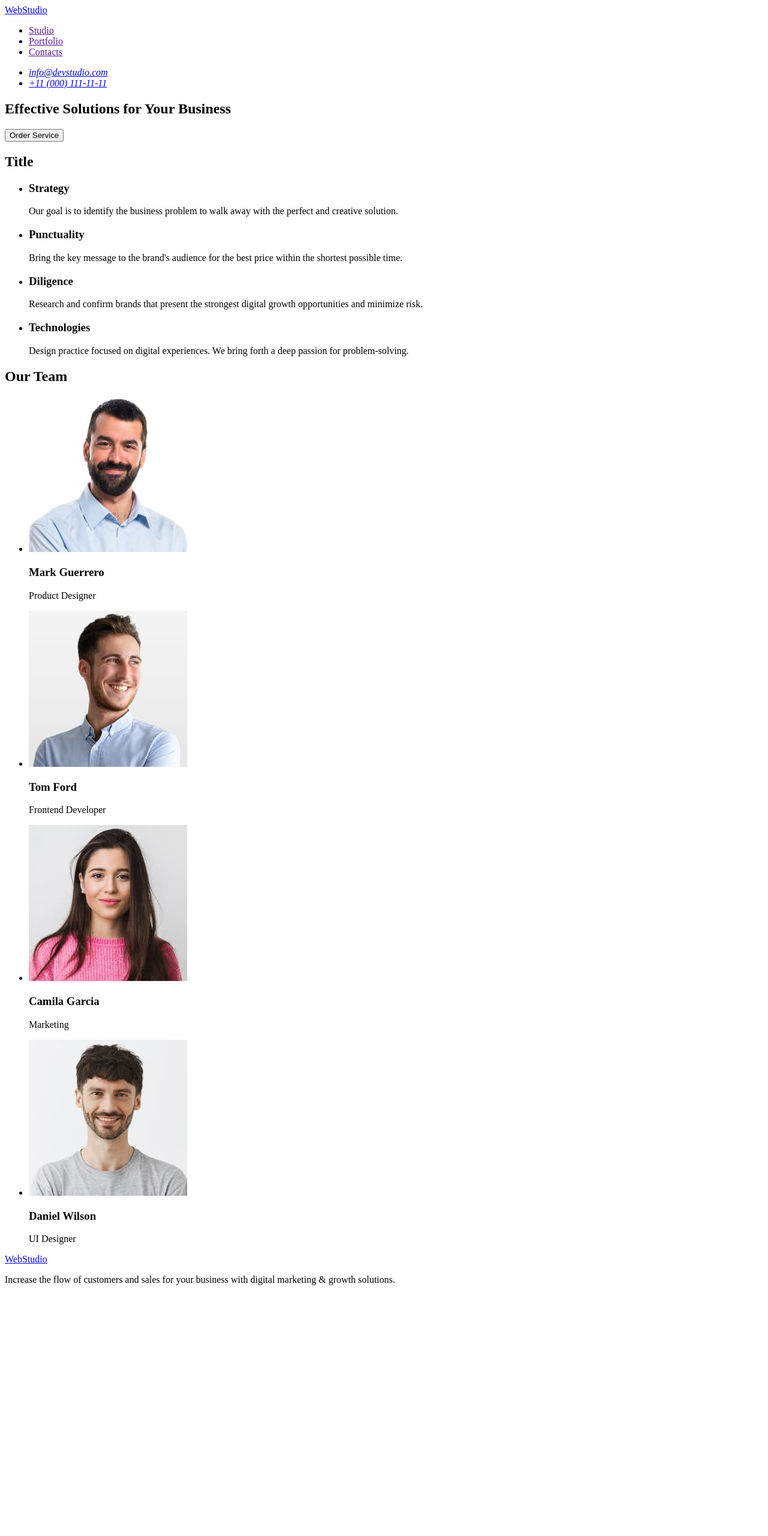
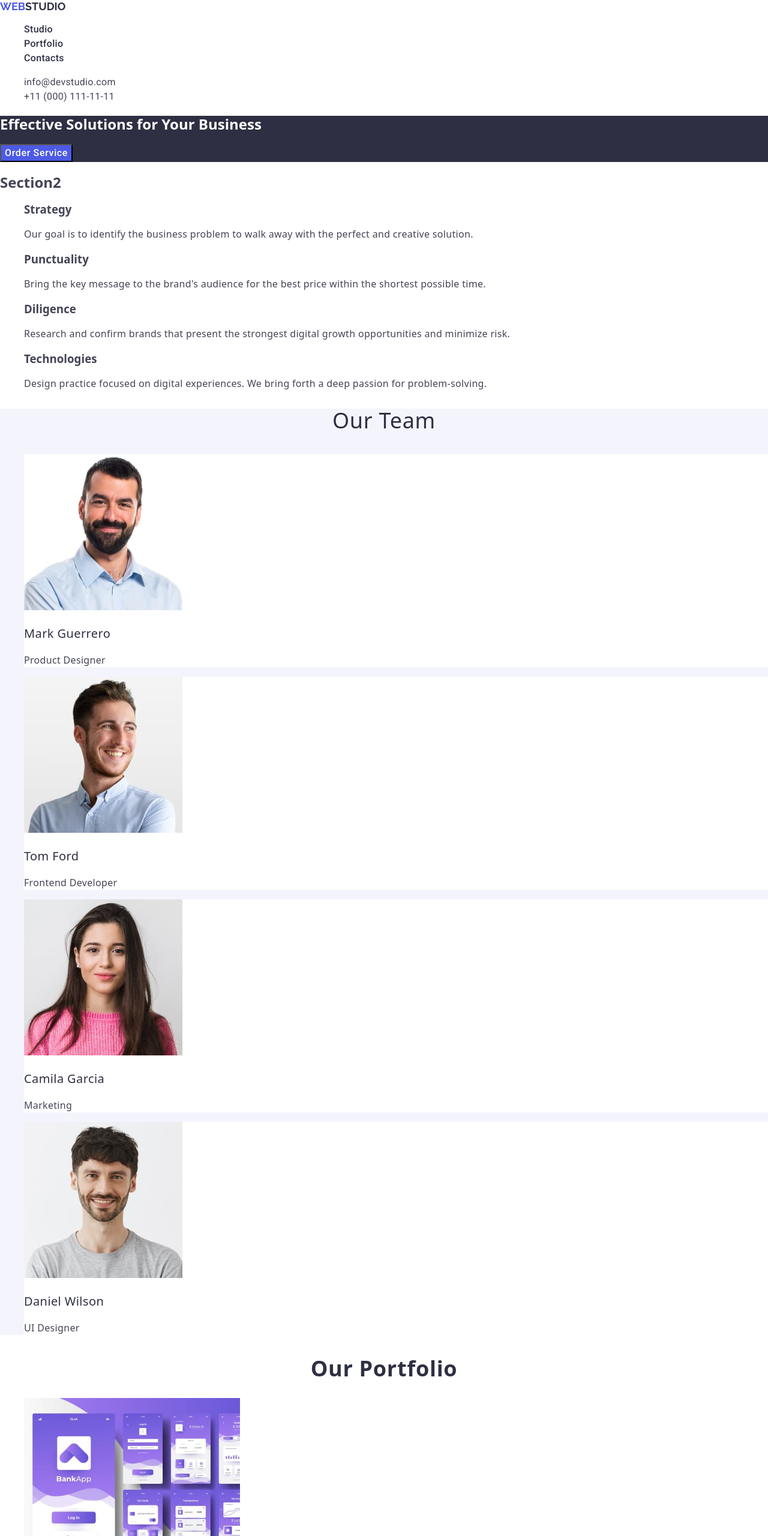
Before and after one commit to kiokate/goit-markup-hw-02, a plain HTML site: page index.html in a window 1280 px wide. Shown: the top 2560 px of the page at 60% size. Before the commit the page ends 2158 px from the top, so only its background shows below. Drawn offline with nearby package versions, Linux system fonts and the light colour scheme.

Commit message:
createcss

```diff
--- /dev/null
+++ b/css/styles.css
@@ -0,0 +1,219 @@
+body {
+  font-family: "Roboto", sans-serif;
+  color: #434455;
+  background-color: #ffffff;
+}
+a {
+  text-decoration: none;
+}
+
+ul {
+  list-style: none;
+}
+
+.header {
+  background: #ffffff;
+}
+.logo {
+  color: #4d5ae5;
+  font-family: "Raleway", sans-serif;
+  font-weight: 700;
+  font-size: 18px;
+  line-height: 1.17;
+  letter-spacing: 0, 03em;
+  text-transform: uppercase;
+}
+
+.title-two-part {
+  color: #2e2f42;
+}
+
+.link {
+  color: #2e2f42;
+  font-family: Roboto;
+  font-size: 16px;
+  font-weight: 500;
+  line-height: 1.5;
+  letter-spacing: 0.02em;
+}
+
+.link:active {
+  color: #404bbf;
+}
+.link:hover {
+  color: #404bbf;
+}
+.link:focus {
+  color: #404bbf;
+}
+
+.header-top {
+  list-style-type: none;
+}
+
+.contacts-list {
+  font-style: normal;
+}
+
+.contact-connection {
+  color: #434455;
+  font-family: Roboto;
+  font-size: 16px;
+  line-height: 1.5;
+  letter-spacing: 0.02em;
+}
+
+.contact-connection:hover {
+  color: #404bbf;
+}
+
+.contact-connection:focus {
+  color: #404bbf;
+}
+
+/* Section 1 */
+
+.main-content-section {
+  background-color: #2e2f42;
+}
+
+.main-content {
+  color: white;
+  background-color: #2e2f42;
+  text-align: center;
+  font-size: 56px;
+  font-weight: 700;
+  line-height: 1.07;
+  letter-spacing: 0.02em;
+}
+
+.button-style {
+  color: #ffffff;
+  font-family: "Roboto", sans-serif;
+  font-weight: 500;
+  line-height: 1.5;
+  letter-spacing: 0.04em;
+  background: #4d5ae5;
+  cursor: pointer;
+}
+.button-style:hover {
+  background: #404bbf;
+}
+
+.button-style:focus {
+  background-color: #404bbf;
+}
+.content-section {
+  background-color: #2e2f42;
+  color: #ffffff;
+}
+.content-info-top {
+  color: #434455;
+}
+.content-info {
+  font-size: 20px;
+  font-weight: 500;
+  line-height: 1.2;
+  letter-spacing: 0.02em;
+}
+
+.description-content-info {
+  color: #434455;
+  font-size: 16px;
+  line-height: 1.5;
+  letter-spacing: 0.02em;
+}
+
+/* Section 3 */
+.main-content-team {
+  color: #2e2f42;
+  font-size: 36px;
+  text-align: center;
+  font-weight: 500;
+  line-height: 1.11;
+  letter-spacing: 0.02em;
+  text-transform: capitalize;
+}
+
+.main-content-team-list {
+  font-size: 36px;
+  font-weight: 500;
+  line-height: 1.11;
+  letter-spacing: 0.02em;
+  list-style: none;
+}
+
+.main-content-team-pic {
+  background-color: #ffffff;
+}
+
+.our-team {
+  background-color: #f4f4fd;
+}
+
+.team-photo {
+  justify-content: center;
+  background: #ffffff;
+}
+
+.main-content-team-person {
+  color: #2e2f42;
+  background: #ffffff;
+  font-weight: 500;
+  font-size: 20px;
+  line-height: 1.2;
+  letter-spacing: 0.02em;
+}
+
+.main-content-team-person-job {
+  color: #434455;
+  font-size: 16px;
+  line-height: 1.5;
+  letter-spacing: 0.02em;
+}
+
+.main-content-portfolio {
+  color: #2e2f42;
+  font-size: 36px;
+  text-align: center;
+  font-weight: 700;
+  line-height: 1.11;
+  letter-spacing: 0.02em;
+  text-transform: capitalize;
+}
+
+.main-content-portfolio-pic {
+  background: #ffffff;
+}
+
+.main-content-portfolio-work {
+  color: #2e2f42;
+  font-size: 20px;
+  font-weight: 500;
+  line-height: 1.2;
+  letter-spacing: 0.02em;
+}
+
+.main-content-portfolio-work-description {
+  color: #434455;
+  font-size: 16px;
+  line-height: 1.5;
+  letter-spacing: 0.02em;
+}
+
+/* Footer */
+.footer-text {
+  background-color: #2e2f42;
+}
+
+.footer-text-end {
+  color: #f4f4fd;
+  font-size: 16px;
+  font-weight: 400;
+  line-height: 1.5;
+  letter-spacing: 0.02em;
+}
+
+.title-two-part-fotter {
+  color: #f4f4fd;
+}
--- a/index.html
+++ b/index.html
@@ -4,115 +4,214 @@
     <meta charset="UTF-8" />
     <meta name="viewport" content="width=device-width, initial-scale=1.0" />
     <title>Document</title>
+    <link rel="stylesheet" href="./css/styles.css" />
+    <link
+      rel="stylesheet"
+      href="https://cdn.jsdelivr.net/npm/modern-normalize@2.0.0/modern-normalize.min.css"
+    />
+    <link rel="preconnect" href="https://fonts.googleapis.com" />
+    <link rel="preconnect" href="https://fonts.gstatic.com" crossorigin />
+    <link
+      href="https://fonts.googleapis.com/css2?family=Raleway:wght@700&family=Roboto:wght@400;500;700&display=swap"
+      rel="stylesheet"
+    />
   </head>
   <body>
     <header>
       <nav>
-        <a href="./index.html">WebStudio</a>
-        <ul>
-          <li><a href="">Studio</a></li>
-          <li><a href="">Portfolio</a></li>
-          <li><a href="">Contacts</a></li>
+        <a href="./index.html" class="logo"
+          >Web<span class="title-two-part">Studio</span></a
+        >
+        <ul class="header-top">
+          <li><a href="./index.html" class="link">Studio</a></li>
+          <li><a href="" class="link">Portfolio</a></li>
+          <li><a href="" class="link">Contacts</a></li>
         </ul>
       </nav>
-      <address>
-        <ul>
+      <address class="contacts-list">
+        <ul class="header-top">
           <li>
-            <a href="mailto:info@devstudio.com">info@devstudio.com </a>
+            <a href="mailto:info@devstudio.com" class="contact-connection"
+              >info@devstudio.com
+            </a>
           </li>
           <li>
-            <a href="tel:+110001111111">+11 (000) 111-11-11</a>
+            <a href="tel:+110001111111" class="contact-connection"
+              >+11 (000) 111-11-11</a
+            >
           </li>
         </ul>
       </address>
     </header>
     <main>
-      <section>
-        <h1>Effective Solutions for Your Business</h1>
-        <button type="button">Order Service</button>
+      <section class="main-content-section">
+        <h1 class="content-section">Effective Solutions for Your Business</h1>
+        <button type="button" class="button-style">Order Service</button>
       </section>
       <section>
-        <h2>Title</h2>
+        <h2 class="content-info-top">Section2</h2>
         <ul>
-          <li>
+          <li class="content-info-top">
             <h3>Strategy</h3>
-            <p>
+            <p class="description-content-info">
               Our goal is to identify the business problem to walk away with the
               perfect and creative solution.
             </p>
           </li>
-          <li>
+          <li class="content-info-top">
             <h3>Punctuality</h3>
-            <p>
+            <p class="description-content-info">
               Bring the key message to the brand's audience for the best price
               within the shortest possible time.
             </p>
           </li>
-          <li>
+          <li class="content-info-top">
             <h3>Diligence</h3>
-            <p>
+            <p class="description-content-info">
               Research and confirm brands that present the strongest digital
               growth opportunities and minimize risk.
             </p>
           </li>
-          <li>
+          <li class="content-info-top">
             <h3>Technologies</h3>
-            <p>
+            <p class="description-content-info">
               Design practice focused on digital experiences. We bring forth a
               deep passion for problem-solving.
             </p>
           </li>
         </ul>
       </section>
-      <section>
-        <h2>Our Team</h2>
-        <ul>
-          <li>
+      <section class="our-team">
+        <h2 class="main-content-team">Our Team</h2>
+        <ul class="main-content-team-list">
+          <li class="main-content-team-pic">
             <img
               src="./images/MarkGuerrero.jpg"
               alt="Mark Guerrero"
               width="264"
               height="260"
+              class="team-photo"
             />
-            <h3>Mark Guerrero</h3>
-            <p>Product Designer</p>
+            <h3 class="main-content-team-person">Mark Guerrero</h3>
+            <p class="main-content-team-person-job">Product Designer</p>
           </li>
-          <li>
+          <li class="main-content-team-pic">
             <img
               src="./images/TomFord.jpg"
               alt="Tom Ford"
               width="264"
               height="260"
+              class="team-photo"
             />
-            <h3>Tom Ford</h3>
-            <p>Frontend Developer</p>
+            <h3 class="main-content-team-person">Tom Ford</h3>
+            <p class="main-content-team-person-job">Frontend Developer</p>
           </li>
-          <li>
+          <li class="main-content-team-pic">
             <img
               src="./images/CamilaGarcia.jpg"
               alt="Camila Garcia"
               width="264"
               height="260"
+              class="team-photo"
             />
-            <h3>Camila Garcia</h3>
-            <p>Marketing</p>
+            <h3 class="main-content-team-person">Camila Garcia</h3>
+            <p class="main-content-team-person-job">Marketing</p>
           </li>
-          <li>
+          <li class="main-content-team-pic">
             <img
               src="./images/DanielWilson.jpg"
               alt="Daniel Wilson"
               width="264"
               height="260"
+              class="team-photo"
             />
-            <h3>Daniel Wilson</h3>
-            <p>UI Designer</p>
+            <h3 class="main-content-team-person">Daniel Wilson</h3>
+            <p class="main-content-team-person-job">UI Designer</p>
+          </li>
+        </ul>
+      </section>
+      <section>
+        <h2 class="main-content-portfolio">Our Portfolio</h2>
+        <ul>
+          <li>
+            <img
+              src="./images/BankingApp.jpg"
+              alt="Banking app"
+              width="360"
+              height="300"
+              class=".main-content-portfolio-pic"
+            />
+            <h3 class="main-content-portfolio-work">Banking App</h3>
+            <p class="main-content-portfolio-work-description">App</p>
+          </li>
+
+          <li>
+            <img
+              src="./images/CashlessPayment.jpg"
+              alt="Cashless Payment"
+              width="360"
+              height="300"
+              class=".main-content-portfolio-pic"
+            />
+            <h3 class="main-content-portfolio-work">Cashless Payment</h3>
+            <p class="main-content-portfolio-work-description">Marketing</p>
+          </li>
+
+          <li>
+            <img
+              src="./images/MeditationApp.jpg"
+              alt="Meditation App"
+              width="360"
+              height="300"
+              class=".main-content-portfolio-pic"
+            />
+            <h3 class="main-content-portfolio-work">Meditation App</h3>
+            <p class="main-content-portfolio-work-description">App</p>
+          </li>
+
+          <li>
+            <img
+              src="./images/TaxiServise.jpg"
+              alt="Taxi Service"
+              width="360"
+              height="300"
+              class=".main-content-portfolio-pic"
+            />
+            <h3 class="main-content-portfolio-work">Taxi Service</h3>
+            <p class="main-content-portfolio-work-description">Marketing</p>
+          </li>
+
+          <li>
+            <img
+              src="./images/ScreenIllustrations.jpg"
+              alt="Screen Illustrations"
+              width="360"
+              height="300"
+              class=".main-content-portfolio-pic"
+            />
+            <h3 class="main-content-portfolio-work">Screen Illustrations</h3>
+            <p class="main-content-portfolio-work-description">Design</p>
+          </li>
+
+          <li>
+            <img
+              src="./images/OnlineCourses.jpg"
+              alt="Online Courses"
+              width="360"
+              height="300"
+              class=".main-content-portfolio-pic"
+            />
+            <h3 class="main-content-portfolio-work">Online Courses</h3>
+            <p class="main-content-portfolio-work-description">Marketing</p>
           </li>
         </ul>
       </section>
     </main>
-    <footer>
-      <a href="./index.html">WebStudio</a>
-      <p>
+    <footer class="footer-text">
+      <a href="./index.html" class="logo"
+        >Web<span class="title-two-part-fotter">Studio</span></a
+      >
+      <p class="footer-text-end">
         Increase the flow of customers and sales for your business with digital
         marketing & growth solutions.
       </p>
```
Also changed, not shown: images/BankingApp.jpg (added), images/CashlessPayment.jpg (added), images/MeditationApp.jpg (added), images/OnlineCourses.jpg (added), images/ScreenIllustrations.jpg (added), images/TaxiServise.jpg (added).
